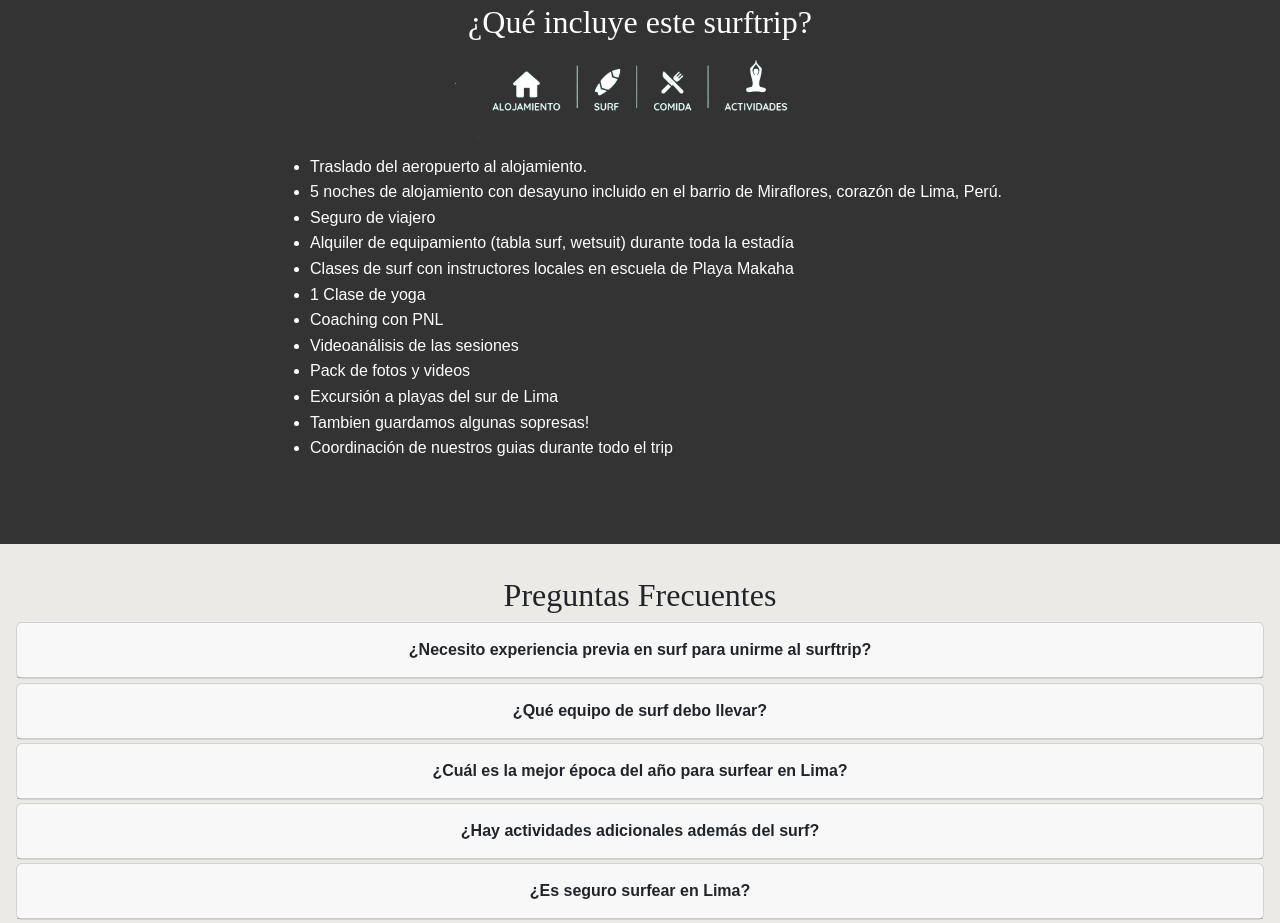
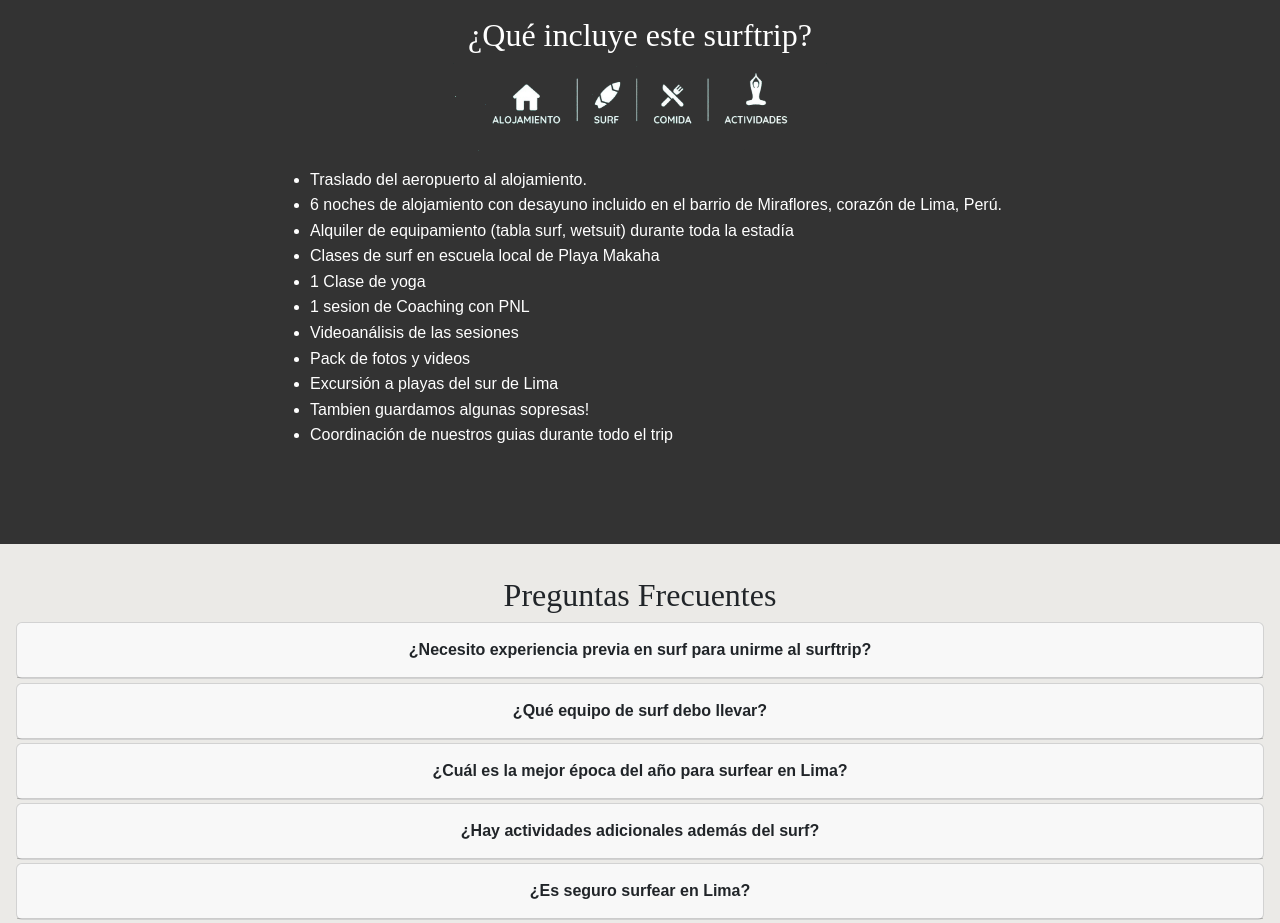
Before and after one commit to marianourra/hdm, a plain HTML site: page index.html in a window 1280 px wide. Shown: the part 2567-3490 px from the top of the page. Drawn offline with nearby package versions, Linux system fonts and the light colour scheme; a web font is replaced by a local one.

Commit message:
update itinerario

```diff
--- a/index.html
+++ b/index.html
@@ -144,12 +144,11 @@
 
     <ul class="bullets">
         <li>Traslado del aeropuerto al alojamiento.</li>
-        <li>5 noches de alojamiento con desayuno incluido en el barrio de Miraflores, corazón de Lima, Perú.</li>
-        <li>Seguro de viajero</li>
+        <li>6 noches de alojamiento con desayuno incluido en el barrio de Miraflores, corazón de Lima, Perú.</li>
         <li>Alquiler de equipamiento (tabla surf, wetsuit) durante toda la estadía </li>
-        <li>Clases de surf con instructores locales en escuela de Playa Makaha</li>
+        <li>Clases de surf en escuela local de Playa Makaha</li>
         <li>1 Clase de yoga</li>
-        <li>Coaching con PNL</li>
+        <li>1 sesion de Coaching con PNL</li>
         <li>Videoanálisis de las sesiones</li>
         <li>Pack de fotos y videos</li>
         <li>Excursión a playas del sur de Lima</li>
```
